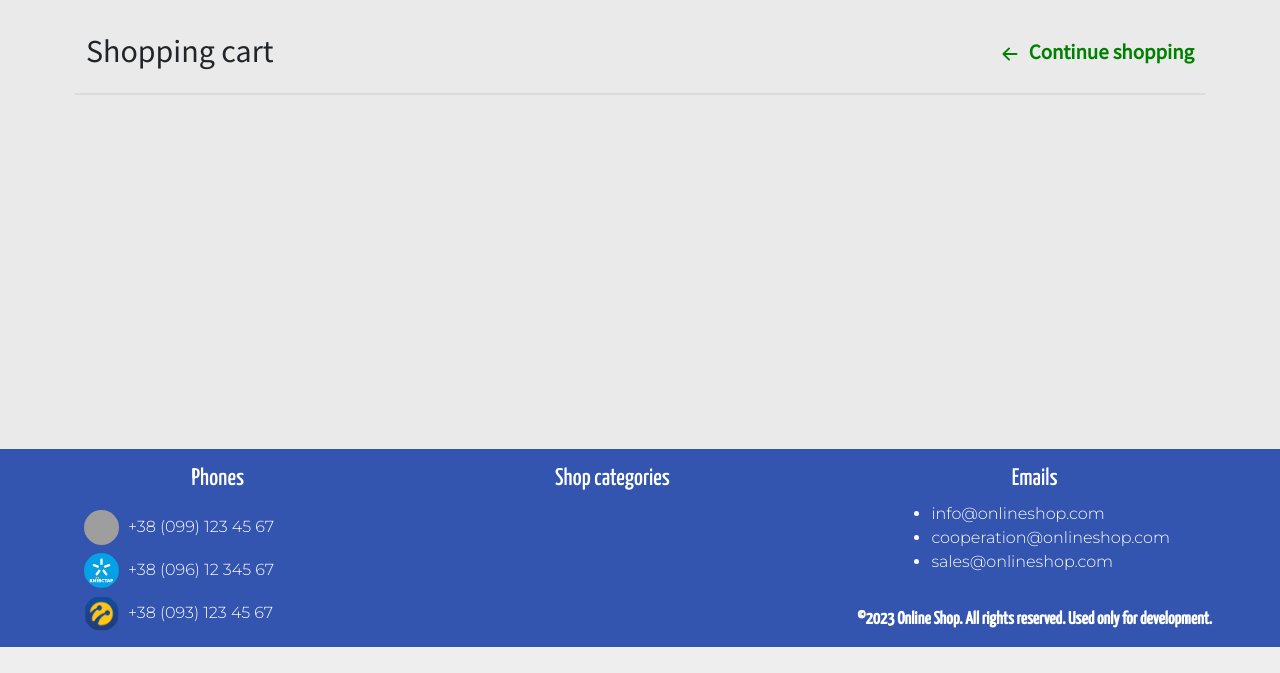
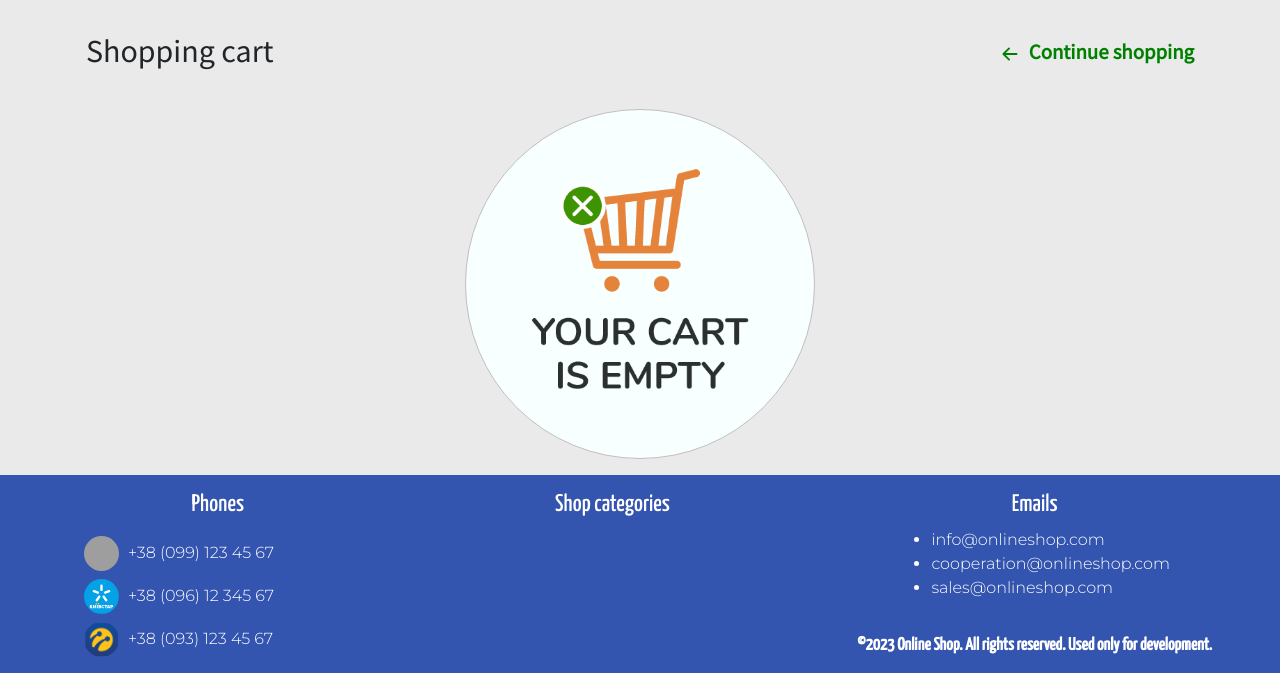
Before and after one commit to sergey-vernyk/OnlineShop, a Django app: page /cart/detail/ in a window 1280 px wide. Shown: the part 153-826 px from the top of the page. Before the commit the page ends 800 px from the top, so only its background shows below. Run offline with Django 4.2, Linux system fonts and the light colour scheme; data that the repository does not hold is empty; parts of the project's set-up code (start-up, migrations or seed data) failed here and were passed over; some libraries are stand-ins or nearby versions; some web fonts are replaced; grey boxes are pictures that could not be loaded.

Commit message:
Removed 'previous_and_current_urls_middleware' and middleware.py file itself. Removed this middleware from base.py.
Changed action when redirection occurred to previous visited page, when there were no items in cart after removing ones. Now, after deleting all items from cart appears image with info about emptiness cart.

For above action was needed to changed 'remove_from_cart.js' file,
and 'cart_remove' view.

Also edited 'detail.html' in 'cart'.

Added styles for class that relates with new action.

```diff
--- a/internet_shop/int_shop/cart/static/css/cart.css
+++ b/internet_shop/int_shop/cart/static/css/cart.css
@@ -240,3 +240,14 @@ input[type="text"] {
 #checkout-btn .material-symbols-outlined {
     margin-right: 10px;
 }
+
+.empty-cart {
+    text-align: center;
+    margin-top: 1rem !important;
+}
+
+.empty-cart img {
+    border: 1px solid rgb(194, 191, 191);
+    border-radius: 50%;
+    background-color: rgb(247, 255, 255);
+}
--- a/internet_shop/int_shop/cart/static/js/remove_from_cart.js
+++ b/internet_shop/int_shop/cart/static/js/remove_from_cart.js
@@ -1,4 +1,8 @@
 import getCookie from '/static/js/getCSRFToken.js';
+
+const emptyCartPic = `<div class="empty-cart">
+                          <img src="/static/img/your-cart-is-empty.png" width="350" height="350">
+                      </div>`
 
 $(document).ready(function() {
     $('.cart-remove').click(function(event) {
@@ -26,10 +30,9 @@ $(document).ready(function() {
                 //if all goods were deleted from the cart
                 if(totalPrice === 0 ) {
                      $('.total-price').text('');
-                     $('.block-cart-items').remove();  //deleting blocks, which are without products cards
                      $('.block-totals').remove();
-                     //redirecting to previous page, from which was transition to the cart
-                     window.open(response['prev_url'], '_self');
+                     $('.block-cart-items').parent().prepend(emptyCartPic);  //added picture with text "your cart is empty"
+                     $('.block-cart-items').remove();
                 } else {
                     $('.total-price, .amount-items > span:nth-child(2)').text(totalPriceDiscount > 0 ? `$${totalPriceDiscount}` : 'Free');
                     $('.discounts-total > .discount-value').text('-$' + totalDiscount);
--- a/internet_shop/int_shop/cart/templates/cart/detail.html
+++ b/internet_shop/int_shop/cart/templates/cart/detail.html
@@ -25,6 +25,7 @@
         </div>
     </div>
     <div class="row align-items-start gap-3">
+        {% if cart %}
             <div class="block-cart-items">
                 <!--the cards of added products-->
                 {% for item in cart %}
@@ -74,6 +75,7 @@
                     </div>
                 {% endfor %}
             </div>
+        {% endif %}
         {% if cart %}
             <div class="block-totals">
                 <h3>Totals</h3>
@@ -162,6 +164,10 @@
                     Checkout
                 </a>
             </div>
+        {% else %}
+            <div class="empty-cart">
+                <img src="{% static 'img/your-cart-is-empty.png' %}" width="350" height="350">
+            </div>
         {% endif %}
     </div>
 </div>
--- a/internet_shop/int_shop/cart/views.py
+++ b/internet_shop/int_shop/cart/views.py
@@ -64,16 +64,13 @@ def cart_remove(request):
     """
     Deleting product from cart
     """
-    prev_url = None
     product_id = request.POST.get('product_id')
     cart = Cart(request)
     cart.remove(product_id)
     if not cart:  # if there are no products in the cart - delete applied coupon or present card
         cart.clear()
-        prev_url = request.session.get('urls')['previous_url']
     return JsonResponse({'success': True,
                          'cart_len': len(cart),
                          'total_price': cart.get_total_price(),
                          'total_price_discounts': cart.get_total_price_with_discounts(),
-                         'total_discount': cart.get_total_discount(),
-                         'prev_url': prev_url})
+                         'total_discount': cart.get_total_discount()})
--- a/internet_shop/int_shop/common/middleware.py
+++ /dev/null
@@ -1,32 +0,0 @@
-from django.conf import settings
-
-
-def previous_and_current_urls_middleware(get_response):
-    """
-    Middleware for the save current and previous URLs into the session
-    """
-    urls = {'current_url': None, 'previous_url': None}
-    # get only own applications (their name is part of the URL)
-    all_apps = settings.INSTALLED_APPS
-    own_apps = [app.split('.')[0] for app in all_apps if app.endswith('Config')]
-
-    def middleware(request):
-        protocol = 'https' if request.is_secure() else 'http'
-        domain = request.site.domain
-
-        if urls['current_url'] is None:
-            urls.update(current_url=f'{protocol}://{domain}')
-
-        current_url = request.build_absolute_uri()  # getting current full URI
-        split_url = current_url.split('/')
-        if urls['current_url'] != current_url and ('ajax' not in current_url and split_url[3] in (
-                own_apps or '' or split_url[3].startswith('?'))
-        ):
-            urls['previous_url'] = urls['current_url']
-            urls['current_url'] = current_url
-            request.session['urls'] = urls  # saving the URLs to the session
-        response = get_response(request)
-
-        return response
-
-    return middleware
--- a/internet_shop/int_shop/int_shop/settings/base.py
+++ b/internet_shop/int_shop/int_shop/settings/base.py
@@ -63,7 +63,6 @@ MIDDLEWARE = [
     'django.middleware.clickjacking.XFrameOptionsMiddleware',
     'debug_toolbar.middleware.DebugToolbarMiddleware',
     'django.contrib.sites.middleware.CurrentSiteMiddleware',
-    'common.middleware.previous_and_current_urls_middleware',  # save current and previous URLs in session
 ]
 
 ROOT_URLCONF = 'int_shop.urls'
```
Also changed, not shown: internet_shop/int_shop/static/img/your-cart-is-empty.png (added). Lines whose indentation alone changed are shown as unchanged.
